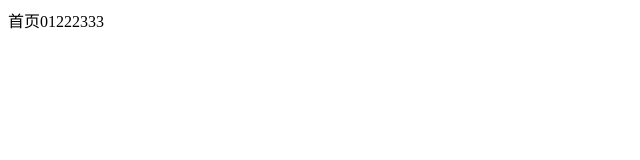
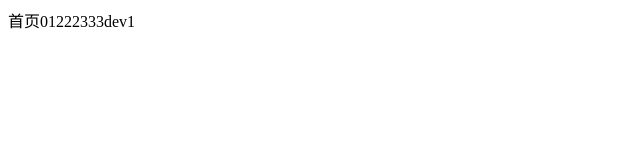
Before and after one commit to 836272821/test, a plain HTML site: page project/page/index.html in a window 1280 px wide. Shown: the full height of the page, 0-640 px from the left. Drawn offline with Linux system fonts and the light colour scheme.

Commit message:
dev1submit1

```diff
--- a/project/page/index.html
+++ b/project/page/index.html
@@ -5,6 +5,6 @@
 		<title></title>
 	</head>
 	<body>
-		首页01222333
+		首页01222333dev1
 	</body>
 </html>
```
